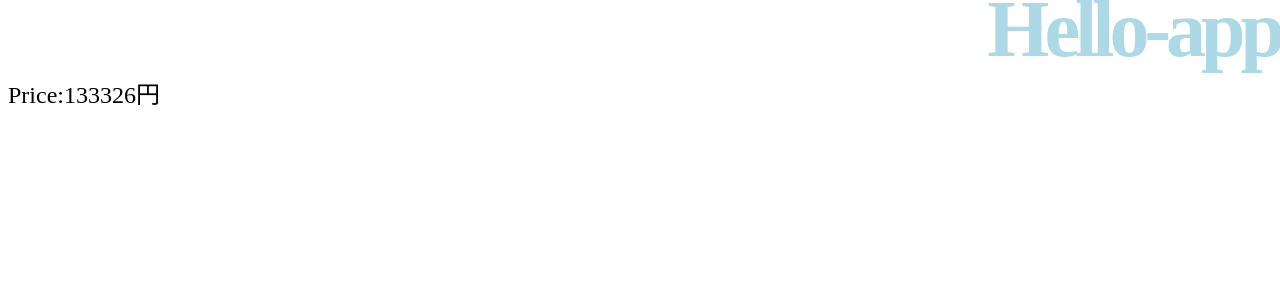
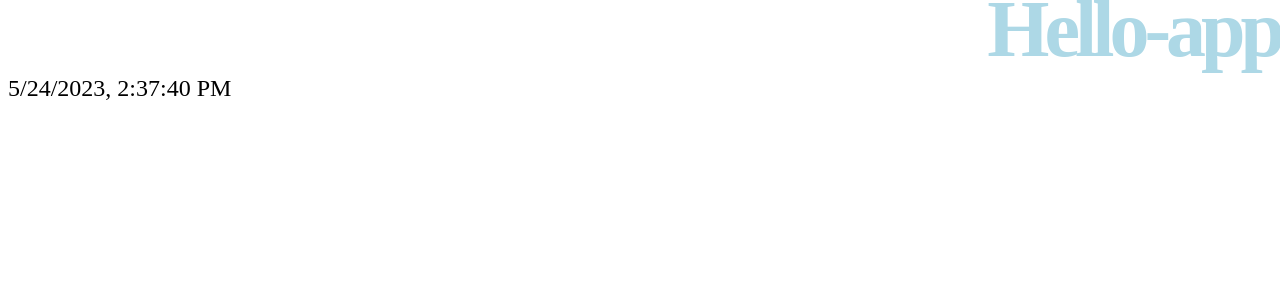
Before and after one commit to shunsukeonozuka/angular-introduction, an Angular app in the folder angular-app/: page / in a window 1280 px wide. Shown: the top 300 px of the page. Built offline with nearby package versions, Linux system fonts and the light colour scheme.

Commit message:
{{}}でメソッドを呼び出す

```diff
--- a/angular-app/src/app/hello/hello.component.html
+++ b/angular-app/src/app/hello/hello.component.html
@@ -1,4 +1,4 @@
 <div id="body">
   <h1>{{ title }}</h1>
-  <p>Price:{{ price * 1.08 }}円</p>
+  <p>{{ today() }}</p>
 </div>
--- a/angular-app/src/app/hello/hello.component.ts
+++ b/angular-app/src/app/hello/hello.component.ts
@@ -8,11 +8,13 @@ import { Component } from '@angular/core';
 export class HelloComponent {
   title: string;
   message: string;
-  price: number;
 
   constructor() {
     this.title = 'Hello-app';
     this.message = 'This is My First Component!!';
-    this.price = 123450;
+  }
+
+  today() {
+    return new Date().toLocaleString();
   }
 }
```
